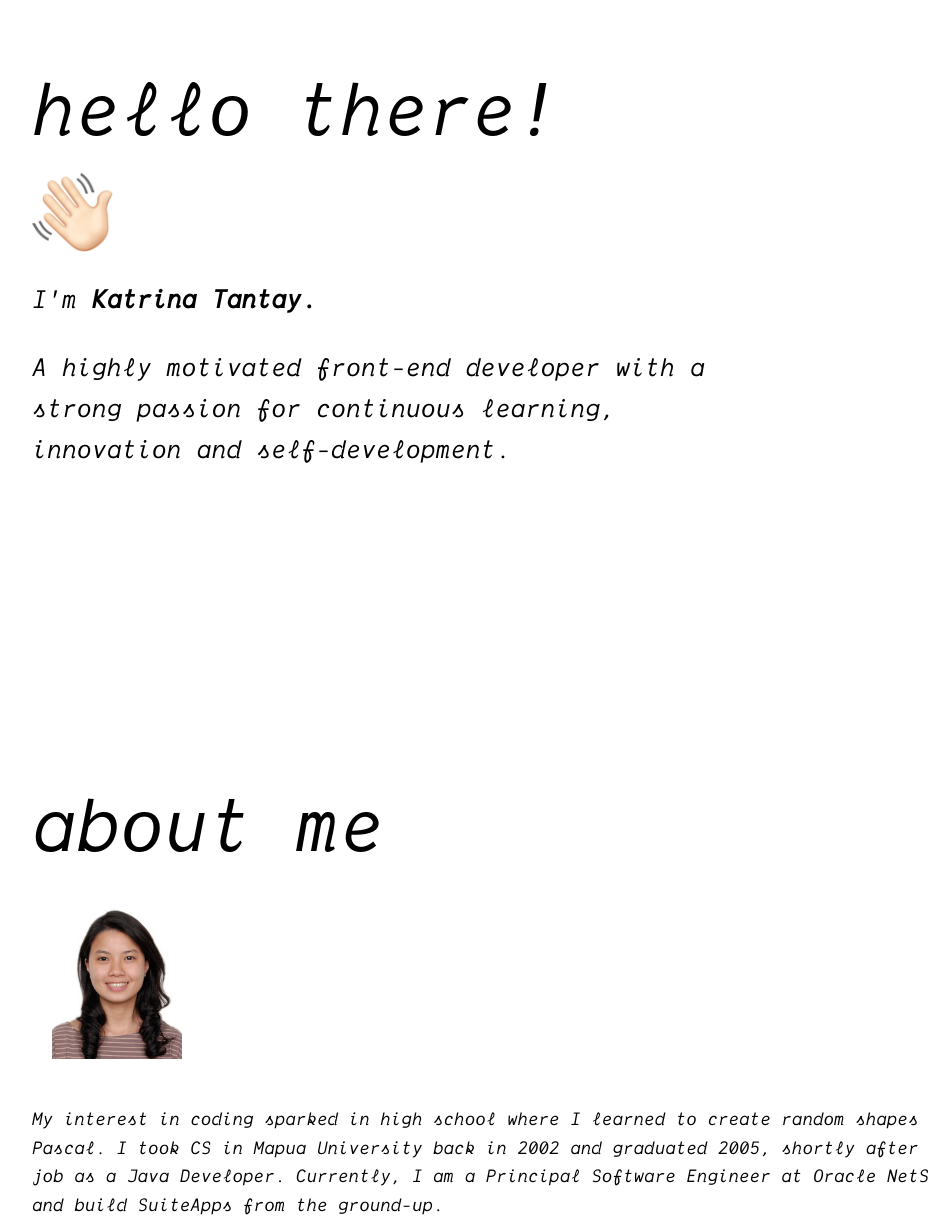
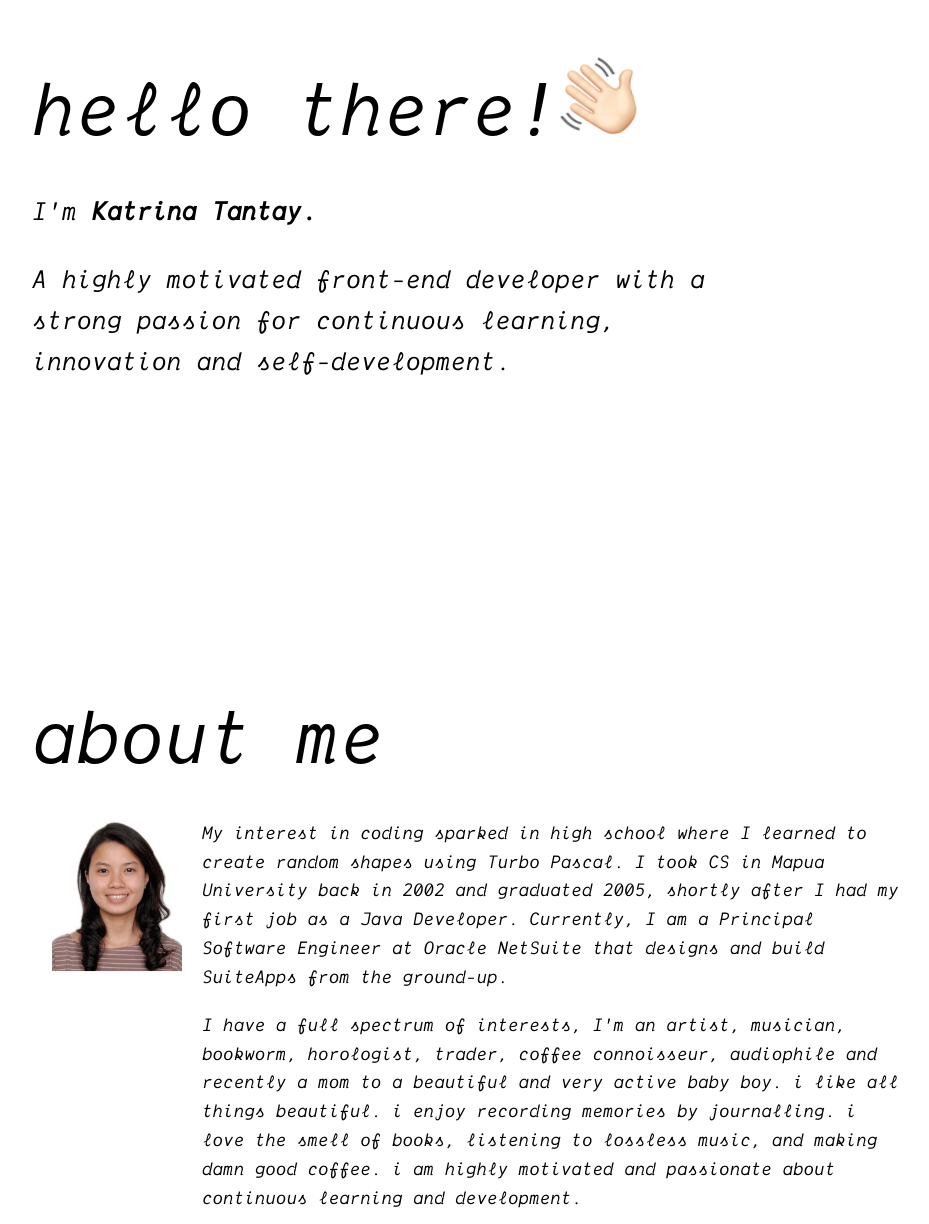
Before and after one commit to kat3samsin/portfolio, a Gatsby site: page / in a window 1280 px wide. Shown: the part 117-1341 px from the top of the page, without its empty margins (68-997 px from the left). Built offline with nearby package versions, Linux system fonts and the light colour scheme; Gatsby itself is replaced by a stand-in of ours.

Commit message:
fixed images

```diff
--- a/src/components/about.js
+++ b/src/components/about.js
@@ -14,8 +14,9 @@
   font-style: italic;
 `;
 
-const Avatar = styled.div`
+const AvatarContainer = styled.div`
   display: inline-block;
+  vertical-align:top;
   padding: 20px;
 `;
 
@@ -25,7 +26,7 @@
   }
   font-size: 1.2em;
   display: inline-block;
-  // max-width: 700px;
+  max-width: 700px;
 `;
 
 const About = ({ data }) => {
@@ -33,7 +34,9 @@
   return (
     <>
       <AboutMe data-aos='fade-in'>{frontmatter.title}</AboutMe>
-      <Avatar data-aos='fade-in'><Img fixed={frontmatter.avatar.childImageSharp.fixed} alt='avatar' /></Avatar>
+      <AvatarContainer data-aos='fade-up'>
+        <Img fixed={frontmatter.avatar.childImageSharp.fixed} alt='avatar' />
+      </AvatarContainer>
       <Description data-aos='fade-in'>
         <div dangerouslySetInnerHTML={{ __html: html }} />
       </Description>
--- a/src/components/hero.js
+++ b/src/components/hero.js
@@ -29,11 +29,11 @@
   animation-duration: 2.5s;
   animation-iteration-count: infinite;
   transform-origin: 70% 70%;
-  // display: inline-block;
+  display: inline-block;
 `;
 
 const WaveContainer = styled.div`
-  // display: inline-block;
+  display: inline-block;
 `;
 
 const Greetings = styled.div`
```
